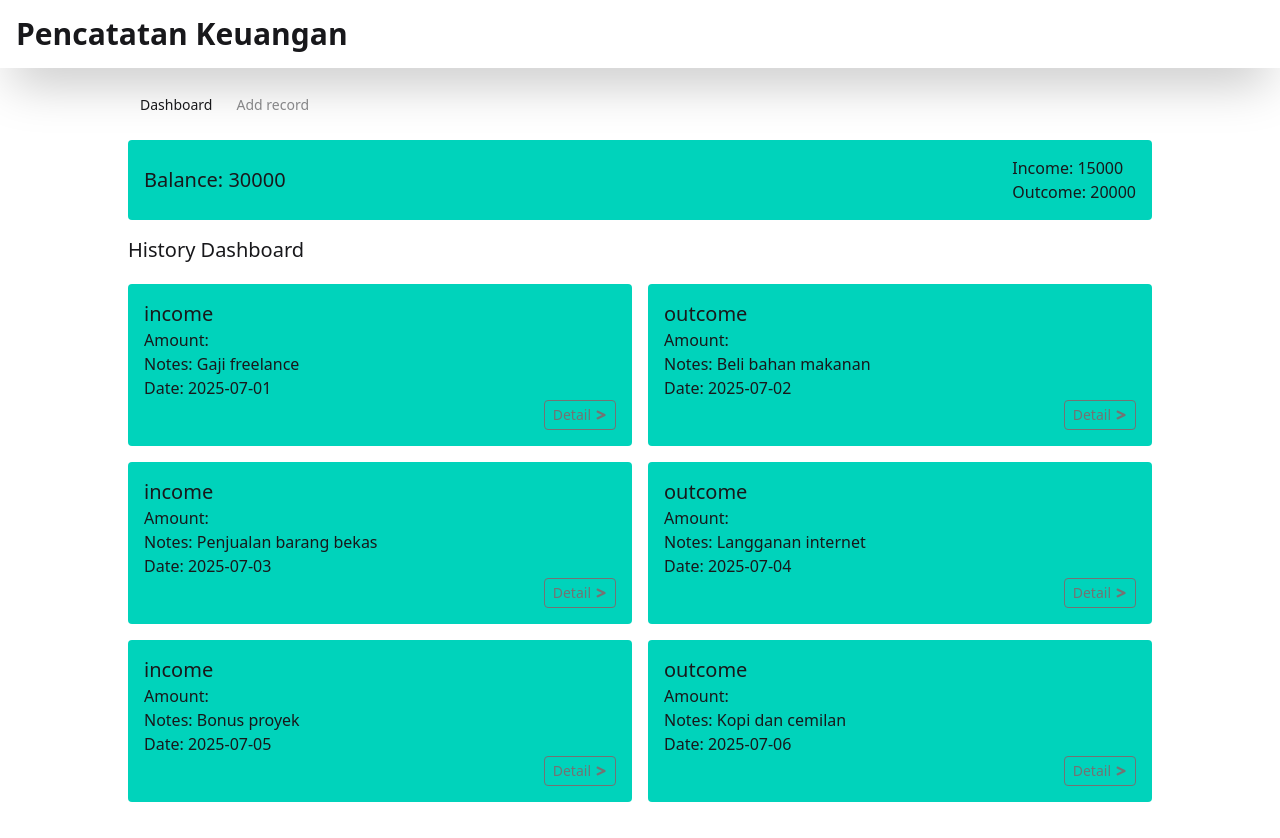
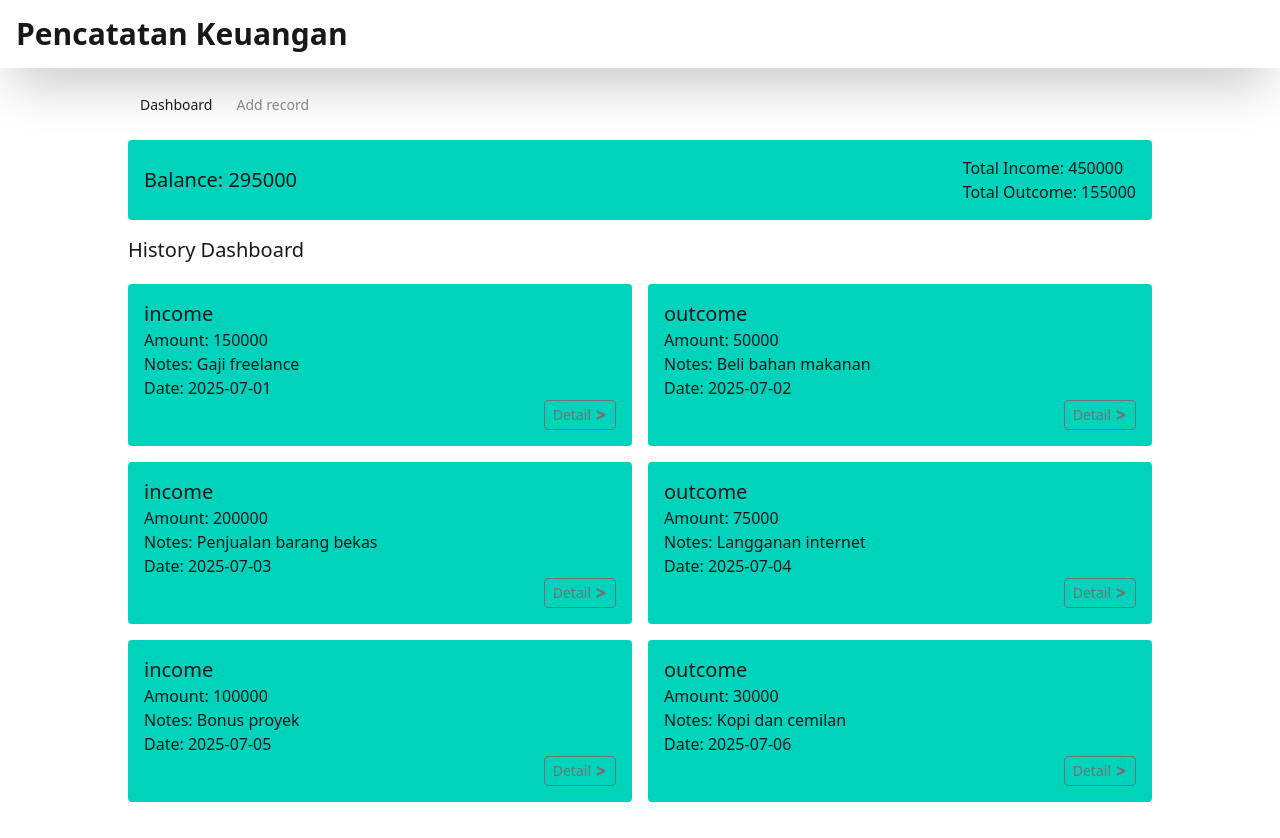
Before and after one commit to Egar19/ancord-fe, a React (Vite) app: page /dashboard in a window 1280 px wide. Built offline with nearby package versions, Linux system fonts and the light colour scheme.

Commit message:
updating dashboard

```diff
--- a/src/App.jsx
+++ b/src/App.jsx
@@ -9,7 +9,15 @@ import Navigation from './components/Navigation';
 import { getRecords } from './utils';
 
 const App = () => {
-  const [records, setRecords] = useState(getRecords())
+  const [records, setRecords] = useState(getRecords());
+
+  const totalIncome = records
+    .filter((record) => record.type === 'income')
+    .reduce((acc, record) => acc + record.amount, 0);
+  const totalOutcome = records
+    .filter((record) => record.type === 'outcome')
+    .reduce((acc, record) => acc + record.amount, 0);
+  const balance = totalIncome - totalOutcome;
 
   return (
     <>
@@ -18,7 +26,7 @@ const App = () => {
         <Navigation />
         <Routes>
           <Route path='/' element={<h2>landing page</h2>} />
-          <Route path='/dashboard' element={<DashboardPage records={records} />} />
+          <Route path='/dashboard' element={<DashboardPage records={records} balance={balance} totalIncome={totalIncome} totalOutcome={totalOutcome}/>} />
           <Route path='/login' element={<LoginPage />} />
           <Route path='/register' element={<RegisterPage />} />
         </Routes>
--- a/src/components/BalanceSummary.jsx
+++ b/src/components/BalanceSummary.jsx
@@ -1,10 +1,10 @@
 const BalanceSUmmary = ({balance, totalIncome, totalOutcome}) => {
   return (
     <div className='flex flex-col md:flex-row justify-between items-start md:items-center gap-2 p-4 bg-accent rounded'>
-      <h3 className='text-xl'>Balance: 30000 {balance}</h3>
+      <h3 className='text-xl'>Balance: {balance}</h3>
       <div>
-        <h2>Income: 15000 {totalIncome}</h2>
-        <h2>Outcome: 20000 {totalOutcome}</h2>
+        <h2>Total Income: {totalIncome}</h2>
+        <h2>Total Outcome: {totalOutcome}</h2>
       </div>
     </div>
   );
--- a/src/utils/index.js
+++ b/src/utils/index.js
@@ -2,42 +2,42 @@ export const getRecords = () => ([
   {
     id: 'r1',
     type: 'income',
-    nominal: 150000,
+    amount: 150000,
     notes: 'Gaji freelance',
     date: '2025-07-01',
   },
   {
     id: 'r2',
     type: 'outcome',
-    nominal: 50000,
+    amount: 50000,
     notes: 'Beli bahan makanan',
     date: '2025-07-02',
   },
   {
     id: 'r3',
     type: 'income',
-    nominal: 200000,
+    amount: 200000,
     notes: 'Penjualan barang bekas',
     date: '2025-07-03',
   },
   {
     id: 'r4',
     type: 'outcome',
-    nominal: 75000,
+    amount: 75000,
     notes: 'Langganan internet',
     date: '2025-07-04',
   },
   {
     id: 'r5',
     type: 'income',
-    nominal: 100000,
+    amount: 100000,
     notes: 'Bonus proyek',
     date: '2025-07-05',
   },
   {
     id: 'r6',
     type: 'outcome',
-    nominal: 30000,
+    amount: 30000,
     notes: 'Kopi dan cemilan',
     date: '2025-07-06',
   },
```
